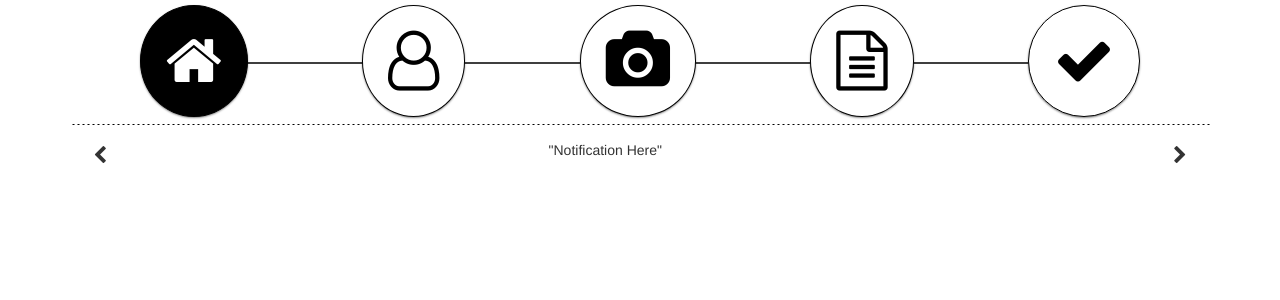
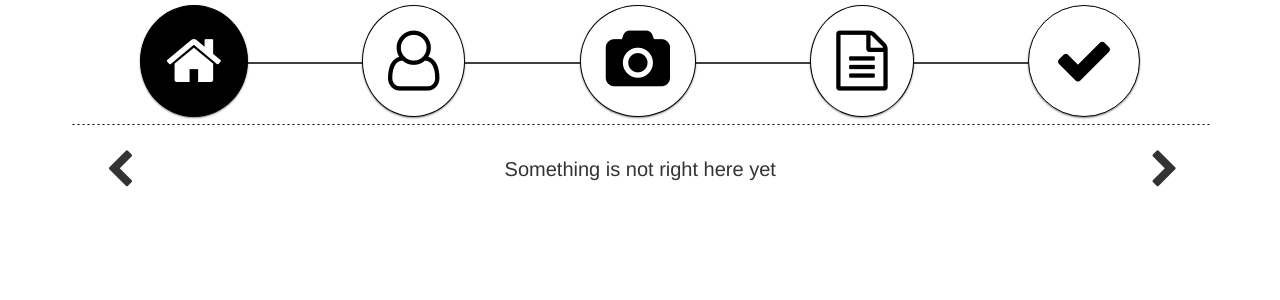
Before and after one commit to Phonem1/interface, an Angular app: page / in a window 1280 px wide. Shown: the top 300 px of the page. Built offline with nearby package versions, Linux system fonts and the light colour scheme.

Commit message:
controls updated

```diff
--- a/src/app/controls/controls.component.css
+++ b/src/app/controls/controls.component.css
@@ -1,6 +1,6 @@
     .div-content {
       width: 100%;
-      padding: 5px
+      padding: 5px;
     }
 
     .div-inner {
@@ -8,12 +8,12 @@
     }
 
     .btn-circle.btn-lg {
-      width: 50px;
-      height: 50px;
-      padding: 0;
-      font-size: 20px;
+      width: 80px;
+      height: 80px;
+      padding: 0 auto;
+      font-size: 50px;
       line-height: 0;
-      border-radius: 25px;
+      border-radius: 50px;
       border: none;
       outline: none;
     }
@@ -24,17 +24,19 @@
 
     .floatcenter {
       width: 85%;
+      /*margin: 0 auto;*/
       padding: 0 auto;
       text-align: center;
       float: center;
     }
 
     .floatcenter p {
-      padding-top: 10px;
-      font-size: 14px;
+      padding-top: 25px;
+      font-size: 20px;
     }
 
     .floatleft {
+      padding-left: 5px;
       float: left;
     }
 
--- a/src/app/controls/controls.component.html
+++ b/src/app/controls/controls.component.html
@@ -1,5 +1,5 @@
 <div class="div-content">
      <div class="div-inner floatleft"><button type="button" class="btn btn-default btn-circle btn-lg"><i class="fa fa-chevron-left faa-pulse animated"></i></button></div>
-     <div class="div-inner floatcenter"><p>"Notification Here"</p></div>
+     <div class="div-inner floatcenter"><p>{{mtitle}}</p></div>
      <div class="div-inner floatright"><button type="button" class="btn btn-default btn-circle btn-lg"><i class="fa fa-chevron-right faa-pulse animated"></i></button></div>
 </div>
--- a/src/app/controls/controls.component.ts
+++ b/src/app/controls/controls.component.ts
@@ -1,4 +1,4 @@
-import { Component, OnInit } from '@angular/core';
+import { Component, OnInit, Input } from '@angular/core';
 
 @Component({
   selector: 'app-controls',
@@ -6,6 +6,7 @@ import { Component, OnInit } from '@angular/core';
   styleUrls: ['./controls.component.css']
 })
 export class ControlsComponent implements OnInit {
+  @Input() mtitle = "Something is not right here yet";
 
   constructor() { console.log("testing");}
 
```
